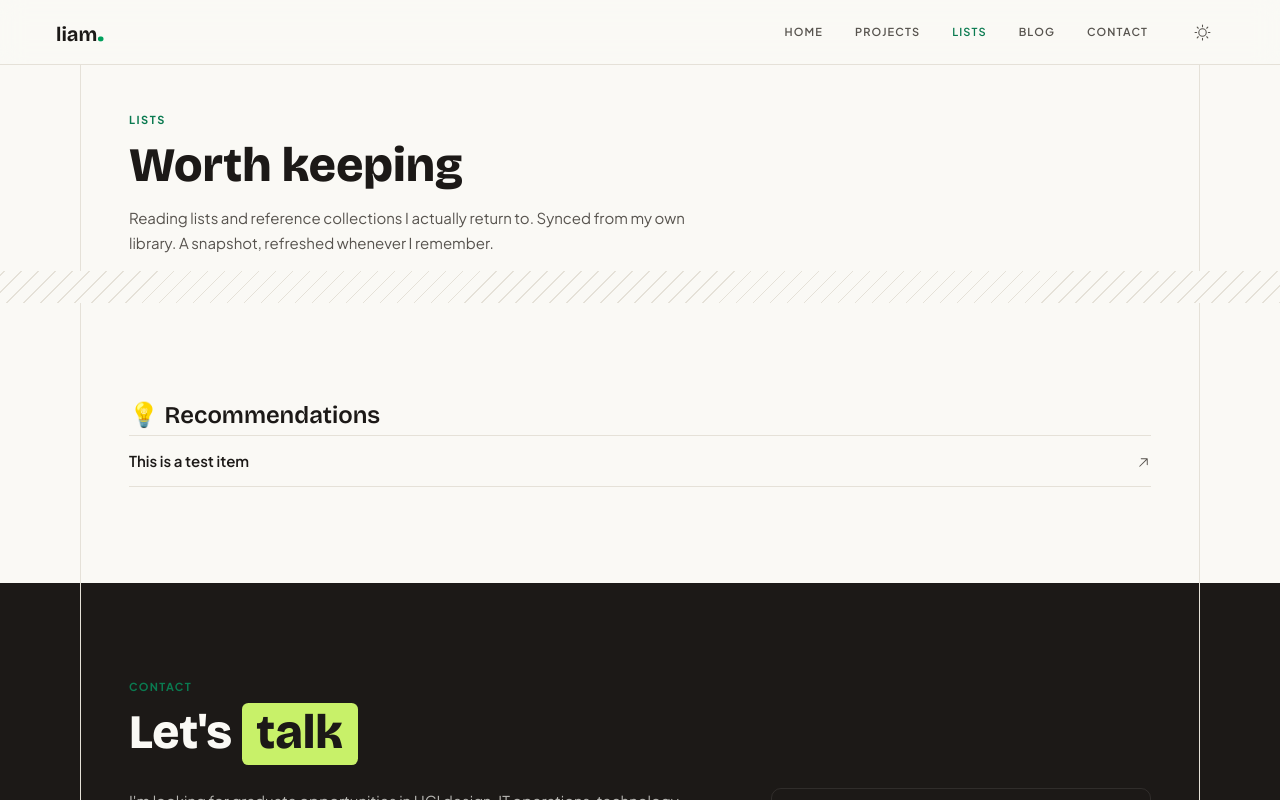
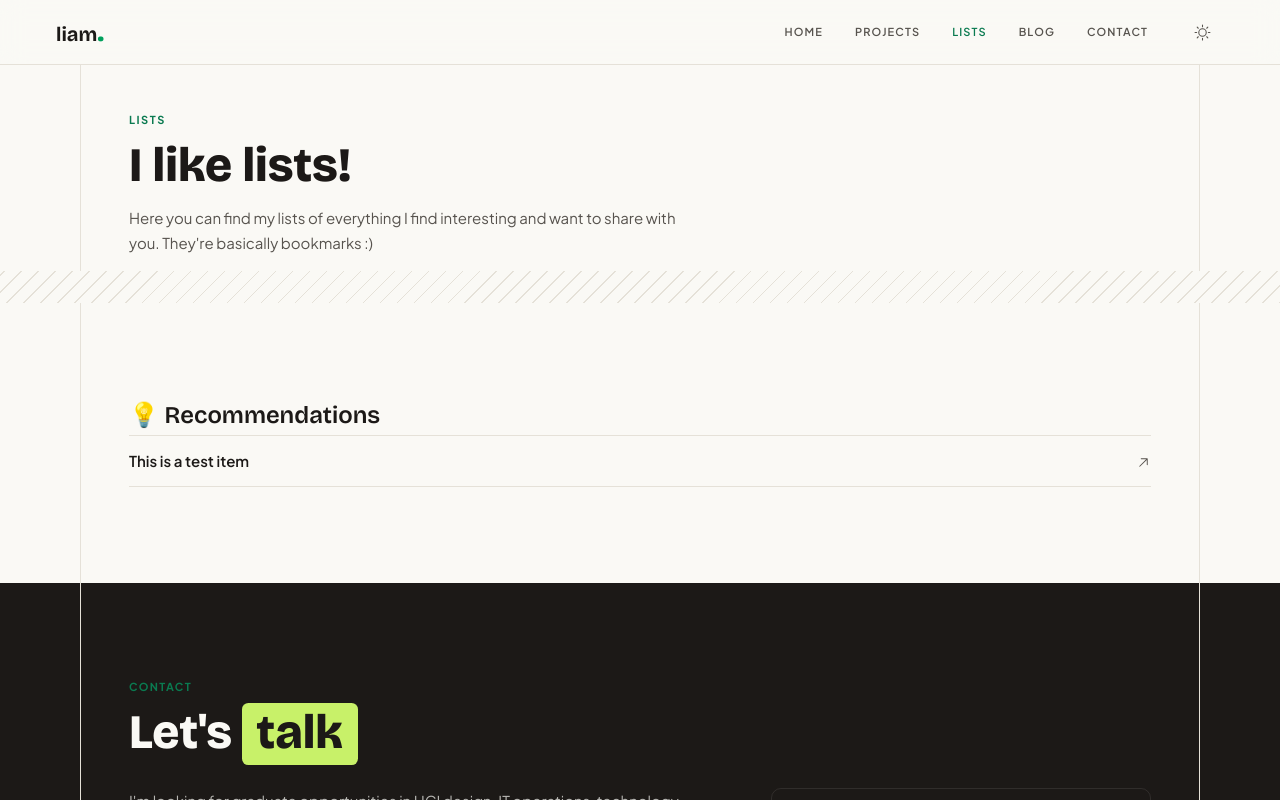
Before and after one commit to liamthura/liamthura.github.io, a Next.js app: page /lists in a window 1280 px wide. Shown: the top 800 px of the page. Built offline with nearby package versions, Linux system fonts and the light colour scheme.

Commit message:
content: page intros for projects and lists

```diff
--- a/app/lists/page.tsx
+++ b/app/lists/page.tsx
@@ -23,12 +23,10 @@ export default function ListsPage() {
               Lists
             </p>
             <h1 className="font-display text-4xl md:text-5xl font-extrabold text-ink mb-4">
-              Worth keeping
+              I like lists!
             </h1>
             <p className="text-[15px] leading-[1.68] text-muted max-w-[560px]">
-              Reading lists and reference collections I actually return to.
-              Synced from my own library. A snapshot, refreshed whenever I
-              remember.
+              Here you can find my lists of everything I find interesting and want to share with you. They're basically bookmarks :)
             </p>
           </div>
         </div>
--- a/app/projects/page.tsx
+++ b/app/projects/page.tsx
@@ -23,8 +23,7 @@ export default function ProjectsPage() {
               Things I&apos;ve made
             </h1>
             <p className="text-[15px] leading-[1.68] text-muted max-w-[560px]">
-              Side projects, uni builds, and experiments. Some have build
-              logs on the blog that trace how they came together.
+              Here you&apos;ll find my projects that I&apos;ve worked on. Side projects as well as some of the serious ones ofc.
             </p>
           </div>
         </div>
```
